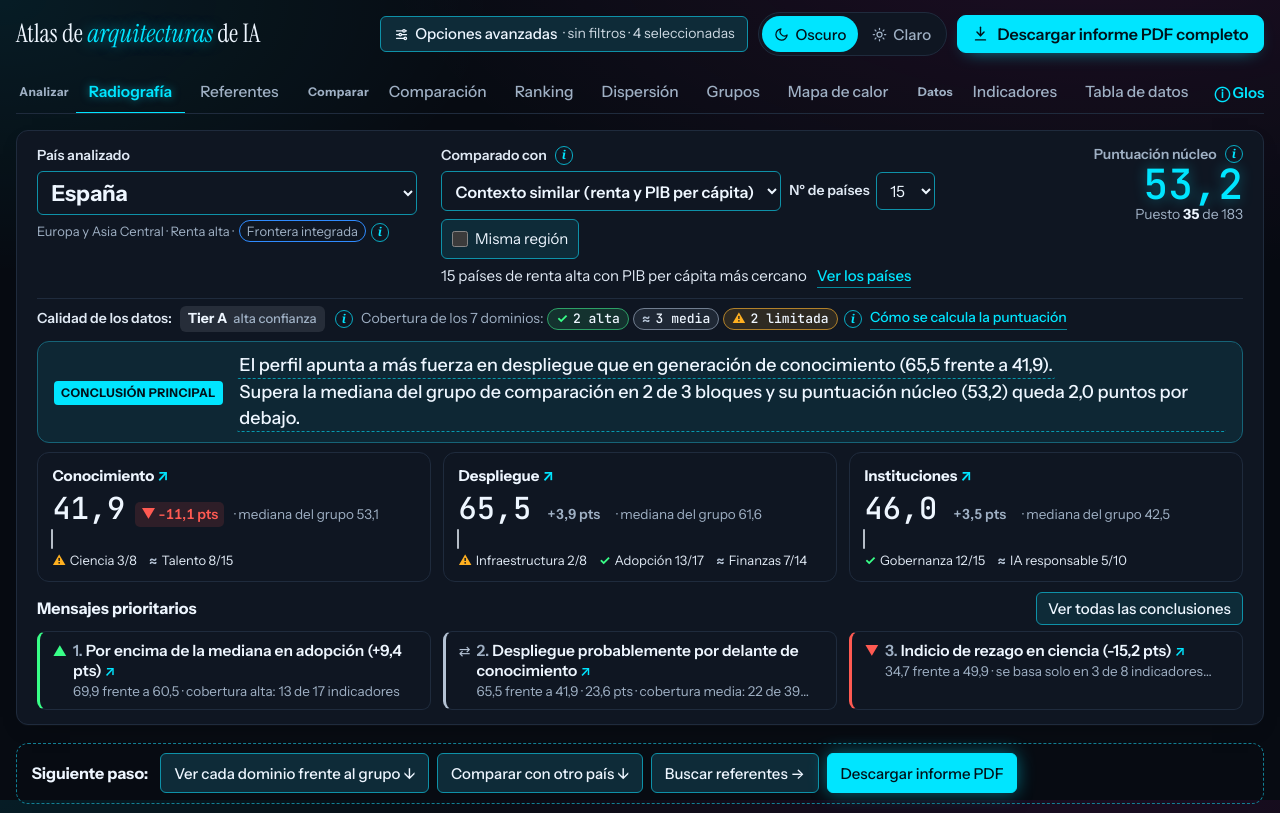
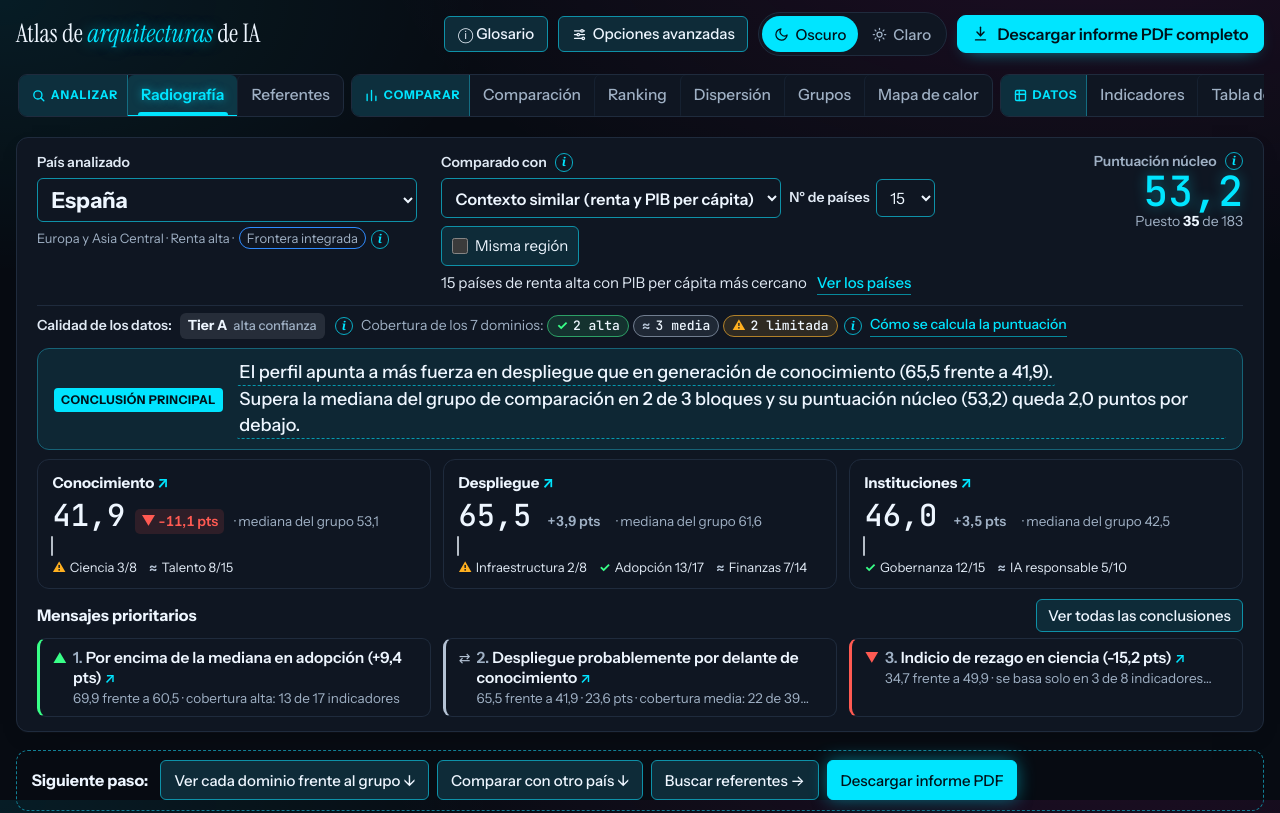
Before and after one commit to jcominuic/atlas-ia, a plain HTML site: page index.html in a window 1280 px wide. Shown: the top 813 px of the page. Drawn offline with nearby package versions, Linux system fonts and the light colour scheme.

Commit message:
Pestañas agrupadas en tres bloques (Analizar, Comparar, Datos) con título diferenciado
Co-Authored-By: Claude Opus 5.5 <noreply@anthropic.com>
Claude-Session: https://claude.ai/code/session_01MRahESvp2B3ytW58L3L5oR

```diff
--- a/index.html
+++ b/index.html
@@ -774,6 +774,28 @@ footer .ft{font-size:.9375rem;line-height:1.6;color:var(--ink-2);max-width:95ch}
 @media (max-width:1100px){.rx-top3{grid-template-columns:minmax(0,1fr) minmax(0,1fr)}}
 @media (max-width:700px){.rx-top3{grid-template-columns:minmax(0,1fr)}.rx-gctl>select{max-width:100%}}
 @media (max-width:700px){.adv-sum{display:none}}
+
+/* Pestañas en tres bloques: Analizar · Comparar · Datos */
+nav.tabs{display:flex;align-items:center;gap:.6rem;border-bottom:0;overflow-x:auto;overflow-y:hidden;padding:2px 2px 4px;scrollbar-width:thin}
+.tab-grp{display:flex;align-items:stretch;flex:none;border:1px solid var(--line);border-radius:var(--r-md);background:var(--surface);overflow:hidden}
+.tab-g{display:flex;align-items:center;gap:.4rem;padding:0 .75rem;font-size:.75rem;font-weight:800;text-transform:uppercase;letter-spacing:.09em;color:var(--accent);background:color-mix(in srgb,var(--accent) 12%,var(--surface));border-right:1px solid color-mix(in srgb,var(--accent) 35%,var(--line));white-space:nowrap}
+.tab-g:first-child{padding-left:.75rem}
+.tab-g svg{width:15px;height:15px;fill:none;stroke:currentColor;stroke-width:2.2;stroke-linecap:round;stroke-linejoin:round}
+.tab-grp a{padding:.55rem .85rem;margin:0;border:0;border-radius:0;color:var(--ink-2);font-weight:500;position:relative;text-decoration:none;white-space:nowrap}
+.tab-grp a+a{border-left:1px solid var(--soft)}
+.tab-grp a:hover{background:var(--act-bg);color:var(--ink)}
+.tab-grp a[aria-current="page"]{color:var(--ink);font-weight:700;background:color-mix(in srgb,var(--accent) 16%,var(--surface))}
+.tab-grp a[aria-current="page"]::after{content:"";position:absolute;left:.6rem;right:.6rem;bottom:0;height:3px;border-radius:3px 3px 0 0;background:var(--accent)}
+.tab-grp a:focus-visible{outline:2px solid var(--accent);outline-offset:-3px}
+:root[data-mode="light"] .tab-grp a[aria-current="page"]{color:#0a4f99}
+.tab-help{margin-left:auto}
+
+nav.tabs{gap:.45rem}
+.tab-g{padding:0 .55rem;gap:.3rem;letter-spacing:.07em}
+.tab-grp a{padding:.5rem .62rem;font-size:.9375rem}
+.tab-help{padding:.4rem .5rem;font-size:.9063rem}
+#glossBtn{white-space:nowrap}
+@media (max-width:1400px){.adv-sum{display:none}}
 @media (prefers-reduced-motion: reduce){*{animation:none!important;transition:none!important}}
 </style>
 
@@ -784,6 +806,7 @@ footer .ft{font-size:.9375rem;line-height:1.6;color:var(--ink-2);max-width:95ch}
       <p class="sub pdf-only" id="pdfDate"></p>
     </div>
     <div class="hdr-row">
+      <button type="button" class="btn" id="glossBtn" title="Qué significa cada término">ⓘ Glosario</button>
       <button type="button" class="btn" id="advBtn" aria-expanded="false" aria-controls="adv"><svg viewBox="0 0 24 24" fill="none" stroke="currentColor" stroke-width="2" stroke-linecap="round" stroke-linejoin="round" aria-hidden="true"><path d="M4 6h10M18 6h2M4 12h4M12 12h8M4 18h12M20 18h0"/><circle cx="16" cy="6" r="2"/><circle cx="10" cy="12" r="2"/><circle cx="18" cy="18" r="2"/></svg>Opciones avanzadas<span class="adv-sum" id="advSum"></span></button>
       <div class="mode-switch" role="group" aria-label="Modo de visualización">
         <button type="button" id="modeDark" aria-pressed="true"><svg viewBox="0 0 24 24" fill="none" stroke="currentColor" stroke-width="2" stroke-linecap="round" stroke-linejoin="round" aria-hidden="true"><path d="M21 12.8A9 9 0 1 1 11.2 3a7 7 0 0 0 9.8 9.8z"/></svg>Oscuro</button>
@@ -837,19 +860,24 @@ footer .ft{font-size:.9375rem;line-height:1.6;color:var(--ink-2);max-width:95ch}
   </section>
 
   <nav class="tabs" aria-label="Vistas">
-    <span class="tab-g">Analizar</span>
+    <div class="tab-grp" role="group" aria-label="Analizar">
+    <span class="tab-g"><svg viewBox="0 0 24 24" aria-hidden="true"><circle cx="11" cy="11" r="6.5"/><path d="m16 16 4.5 4.5"/></svg>Analizar</span>
     <a href="#radiografia" data-v="radiografia" title="Diagnóstico de un país frente a su grupo de comparación">Radiografía</a>
     <a href="#referentes" data-v="referentes" title="Países que mejor encajan con un objetivo del cliente">Referentes</a>
-    <span class="tab-g">Comparar</span>
+    </div>
+    <div class="tab-grp" role="group" aria-label="Comparar">
+    <span class="tab-g"><svg viewBox="0 0 24 24" aria-hidden="true"><path d="M5 20V10M12 20V4M19 20v-7"/></svg>Comparar</span>
     <a href="#perfil" data-v="perfil" title="Hasta 6 países lado a lado">Comparación</a>
     <a href="#ranking" data-v="ranking" title="Clasificación por cualquier métrica">Ranking</a>
     <a href="#dispersion" data-v="dispersion" title="Dos métricas cruzadas en un gráfico de puntos">Dispersión</a>
     <a href="#grupos" data-v="grupos" title="Perfil medio por región, renta o arquetipo">Grupos</a>
     <a href="#mapa-calor" data-v="mapa-calor" title="Todos los dominios de todos los países en una tabla de color">Mapa de calor</a>
-    <span class="tab-g">Datos</span>
+    </div>
+    <div class="tab-grp" role="group" aria-label="Datos">
+    <span class="tab-g"><svg viewBox="0 0 24 24" aria-hidden="true"><rect x="4" y="4" width="16" height="16" rx="2"/><path d="M4 10h16M10 4v16"/></svg>Datos</span>
     <a href="#evidencia" data-v="evidencia" title="Los 92 indicadores de origen, uno a uno">Indicadores</a>
     <a href="#datos" data-v="datos" title="Tabla completa con búsqueda, columnas y exportación a CSV">Tabla de datos</a>
-    <button type="button" class="tab-help" id="glossBtn" title="Qué significa cada término">ⓘ Glosario</button>
+    </div>
   </nav>
 
   <div class="fbar" id="fbar" hidden role="status"></div>
```
